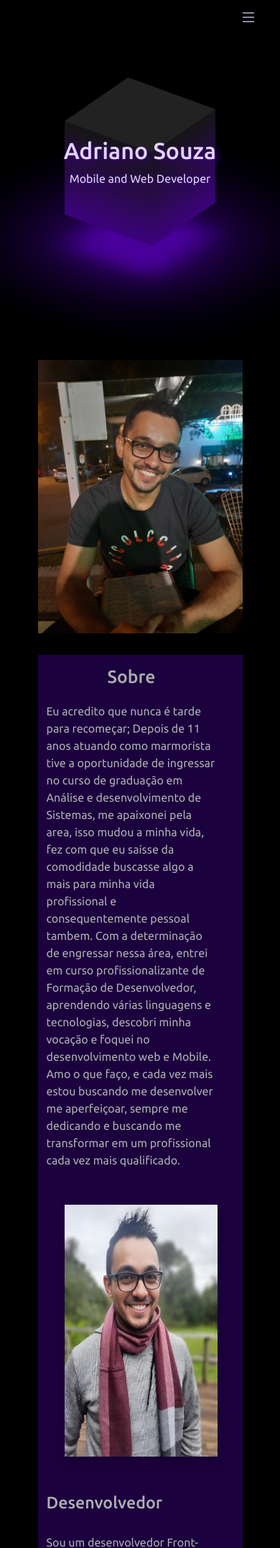
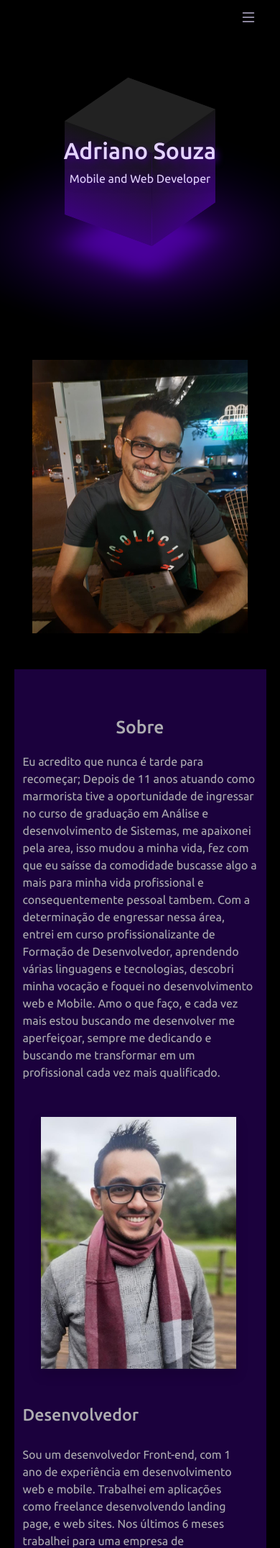
Before and after one commit to AdrianoJH/Portfolio, a Flask app: page / in a window 390 px wide. Shown: the top 2151 px of the page at 72% size. Run offline with Flask 2, Linux system fonts and the light colour scheme; some libraries are stand-ins or nearby versions.

Commit message:
Correções

```diff
--- a/static/mobile.css
+++ b/static/mobile.css
@@ -84,6 +85,7 @@
         align-items: center;
         width: 100%;
         height: auto;
+        margin-bottom: 50px !important;
     }
 
     .cube {
@@ -156,12 +158,13 @@
         flex-direction: column;
         justify-content: center;
         align-items: center;
-        width: 285px;
+        width: 100%;
     }
 
     #sobre {
         display: flex;
         flex-direction: column;
+        align-items: center;
         width: 100%;
         margin-left: 0;
     }
@@ -186,9 +189,10 @@
     }
 
     img#eu2 {
+        width: 90%;
         height: 350px;
         margin-top: 10px;
-        margin-left: 50px;
+        margin-left: 20px;
     }
 
     .list-group {
@@ -218,6 +222,10 @@
         margin-left: 0;
     }
 
+    .container {
+        margin-left: 0;
+    }
+
     #progre {
         width: 100%;
         margin-left: 0;
--- a/static/style.css
+++ b/static/style.css
@@ -266,15 +271,15 @@ section #inicio {
     display: flex;
     justify-content: center;
     align-items: center;
-    width: 530px;
+    width: 400px;
     height: 580px;
-    margin-left: 875px;
-    margin-top: -270px;
+    margin-left: 85px;
+    margin-top: -370px;
 }
 
 #imgEuu {
     width: 400px;
-    height: 500px;
+    height: 450px;
 }
 
 section#inicio h2 {
@@ -338,10 +343,10 @@ i.menu-mobile {
     left: 0;
 }
 
-#sobre {
-    width: 1250px;
-    margin-left: 115px;
-    margin-top: 80px !important;
+section#sobre {
+    max-width: 90% !important;
+    margin-top: 50px !important;
+    padding-top: 50px;
     background-color: #1b013d;
     color: #aeadb1;
 }
@@ -386,21 +391,23 @@ li.list-group-item {
     display: flex;
     justify-content: center;
     align-items: center;
-    width: 1250px;
-    margin-left: 115px;
+    width: 90% !important;
     font-weight: bold;
     background-color: #1b013d;
     color: #aeadb1;
 }
 
 .hab {
-    margin-left: 10px;
+    margin-left: 10px ;
     margin-bottom: 70px !important;
 }
 
+.container {
+    margin-left: 45px;
+}
+
 #progre {
-    width: 1200px;
-    margin-left: 10px;
+    width: 100%;
     background-color: #c4bcdd;
 }
 
--- a/templates/index.html
+++ b/templates/index.html
@@ -132,7 +132,7 @@
             </div>
         </section>
 
-        <section class="container mt-5" id="sobre">
+        <section class="container-sobre mt-5" id="sobre">
             <div class="row w-100">
                 <div class="col-md-12" data-anime="down">
                     <h2 class="pt-3">Sobre</h2>
@@ -453,7 +453,7 @@
 
         <section class="mt-5 section-bg" id="portfolio">
 
-            <div class="container pb-5 pt-5" data-anime="left">
+            <div class="container-portfólio pb-5 pt-5" data-anime="left">
                 <h2 class="pb-4">Portfólio</h2>
 
                 <div id="carouselPortfolio" class="carousel carousel-dark slide" data-bs-ride="carousel">
@@ -580,12 +580,12 @@
 
         <section class="pt-5 pb-5 " id="contato">
 
-            <div class="container mb-5">
+            <div class="container-contact mb-5">
                 <h2 class="pt-3 pb-3" id="contact">Contato</h2>
 
                 <div class="row">
 
-                    <div class="col-md-5">
+                    <div class="col-md-5 contact">
                         <div class="card pb-4 shadow border-0" id="location" data-anime="up">
                             <div class="endereco">
                                 <h5><i class="bi bi-geo-alt" id="loc"></i> Localiação:</h5>
@@ -610,7 +610,7 @@
                             allowfullscreen="" loading="lazy" referrerpolicy="no-referrer-when-downgrade"
                             class="w-100"></iframe>
                     </div>
-                    <div class="col-md-7 mt-5 mt-md-0">
+                    <div class="col-md-7 mt-5 mt-md-0 form-content">
                         <div class="card p-5 h-100 shadow border-0" id="forms" data-anime="left">
 
                             <form class="row g-3" action="/send" method="POST" id="form-box">
```
Also changed, not shown: other parts of static/mobile.css (+41 -13 lines), other parts of static/style.css (+29 -15 lines).
